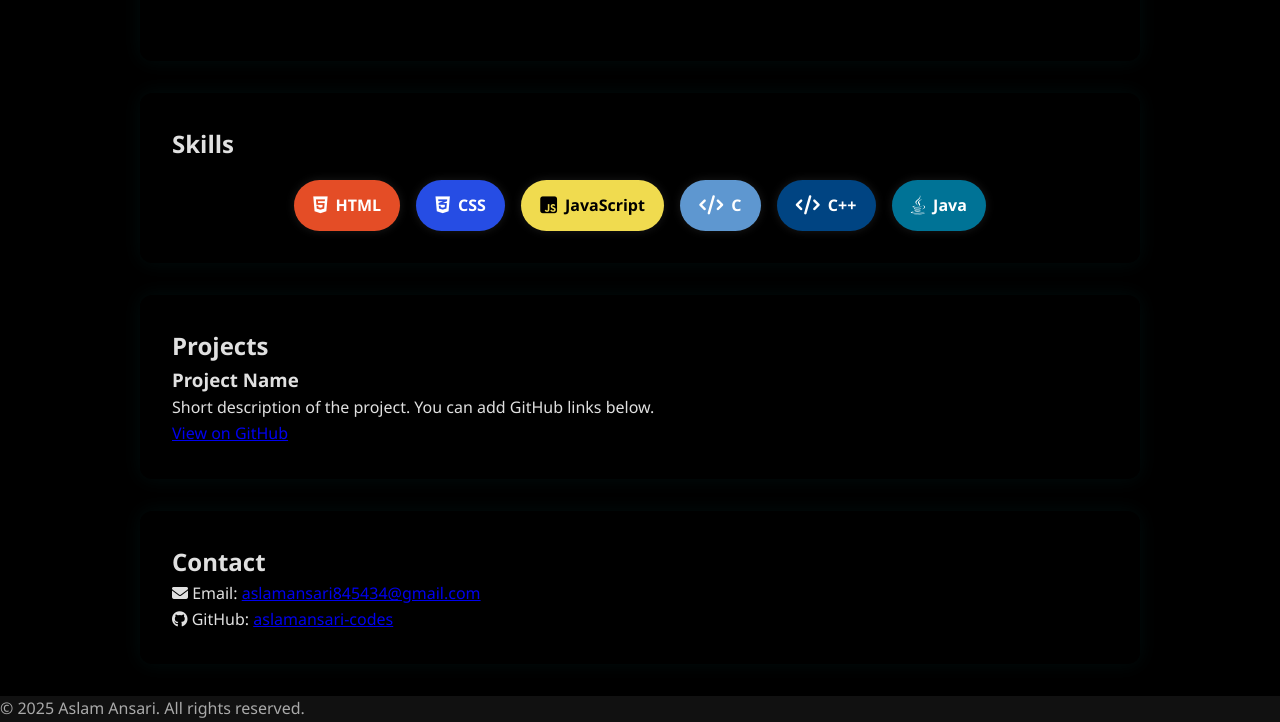
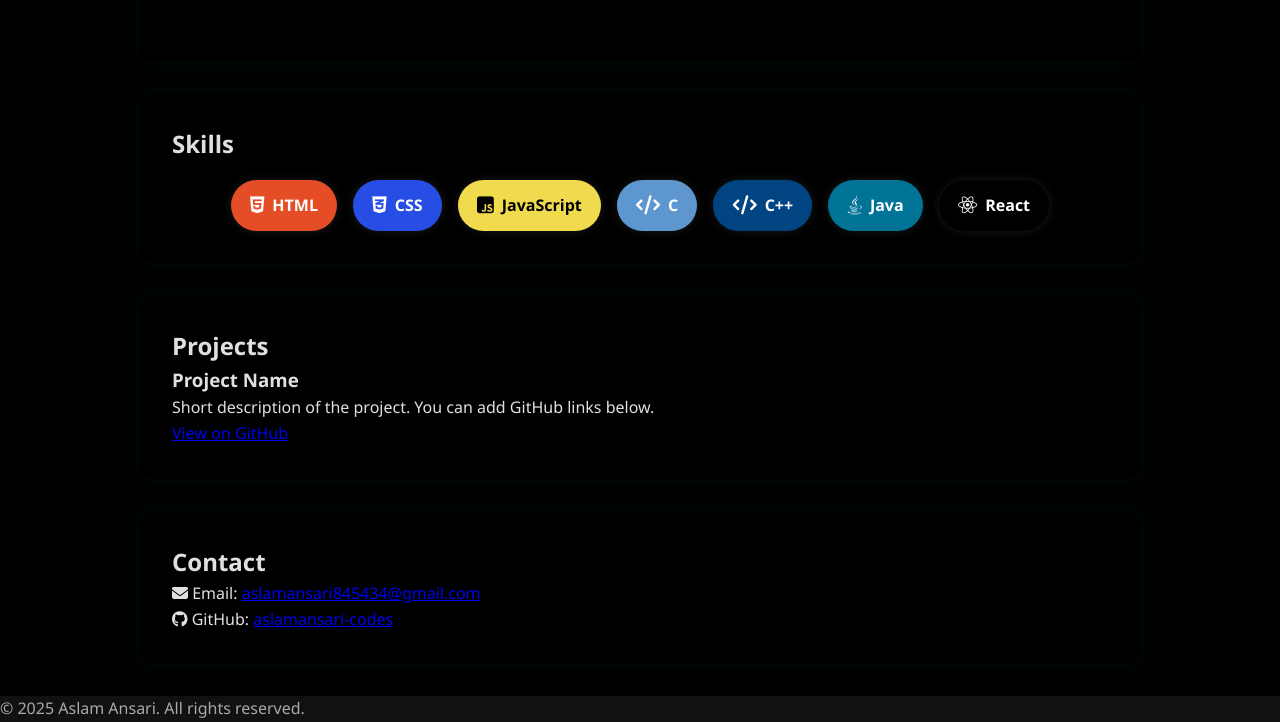
Before and after one commit to aslamansari-codes/portfolio, a plain HTML site: page index.html in a window 1280 px wide. Shown: the part 1453-2175 px from the top of the page. Drawn offline with nearby package versions, Linux system fonts and the light colour scheme; no server answers.

Commit message:
completed

```diff
--- a/index.html
+++ b/index.html
@@ -106,6 +106,7 @@
       <div class="skill-badge c"><i class="fas fa-code"></i> C</div>
       <div class="skill-badge cpp"><i class="fas fa-code"></i> C++</div>
       <div class="skill-badge java"><i class="fab fa-java"></i> Java</div>
+      <div class="skill-badge react"><i class="fab fa-react"></i> React</div>
     </div>
   </section>
 
```
